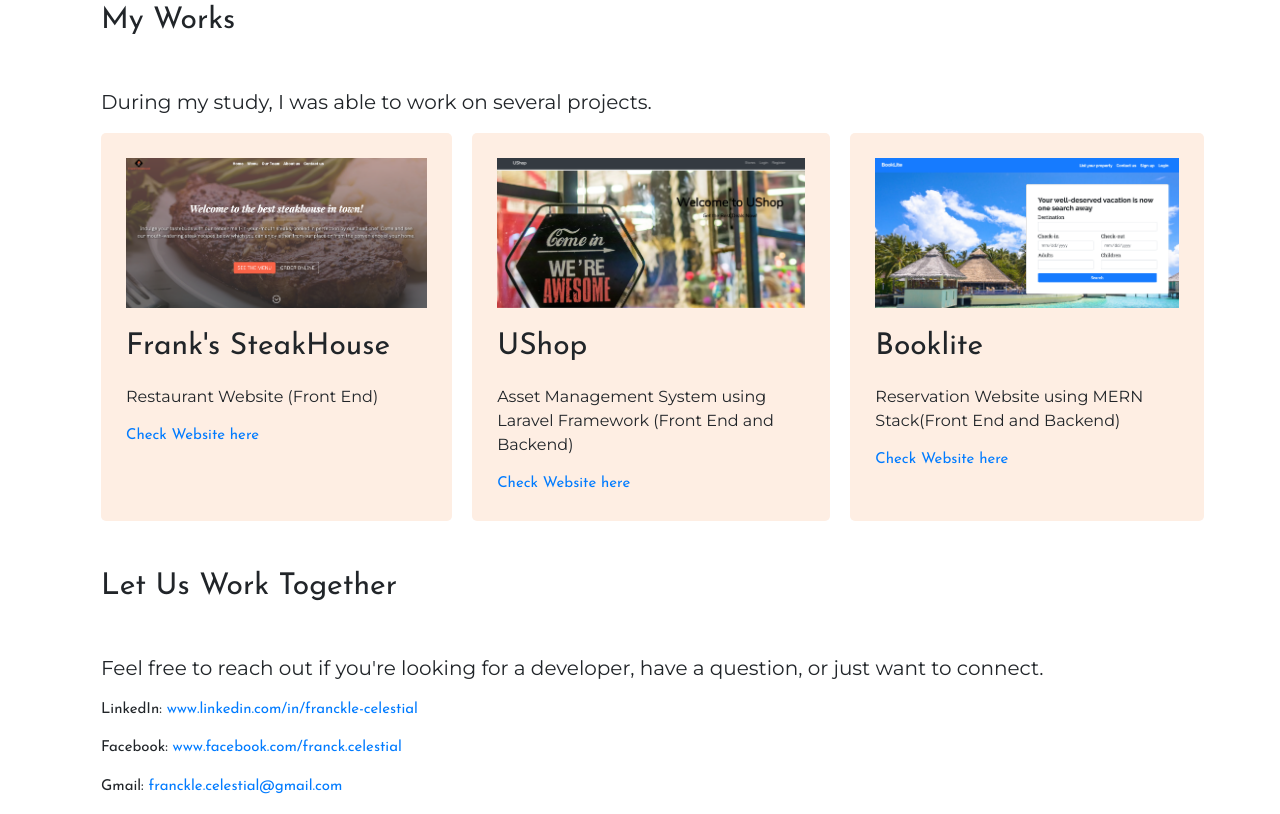
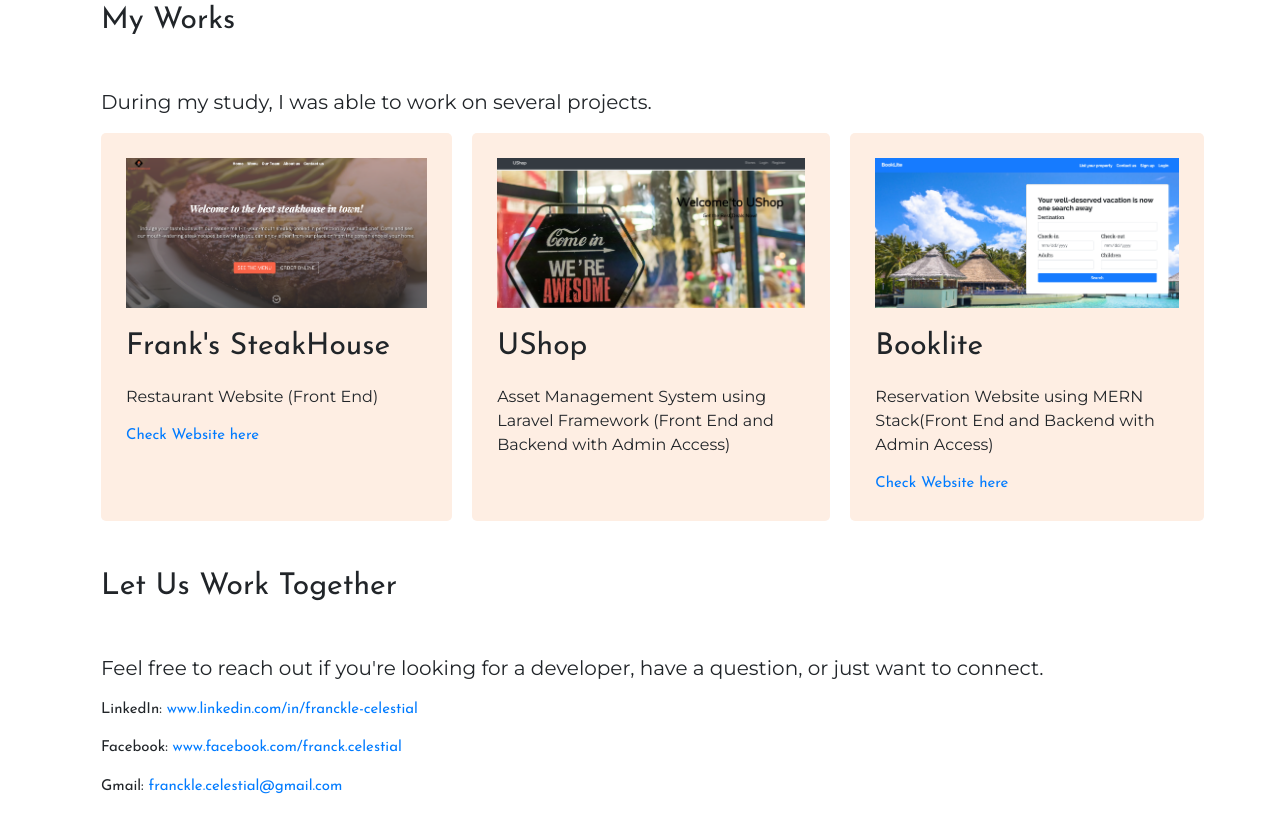
Before and after one commit to franck1029/myportfolio, a plain HTML site: page index.html in a window 1280 px wide. Shown: the part 1164-1978 px from the top of the page. Drawn offline with nearby package versions, Linux system fonts and the light colour scheme.

Commit message:
updated links

```diff
--- a/index.html
+++ b/index.html
@@ -149,20 +149,15 @@
             <p class="mt-3 mediumFont">UShop</p>
             <p class="">
               Asset Management System using Laravel Framework (Front End and
-              Backend)
+              Backend with Admin Access)
             </p>
-            <a
-              href="http://ushopecommerce.herokuapp.com/"
-              target="_blank"
-              class="blackText"
-              >Check Website here</a
-            >
           </div>
           <div class="card-container">
             <img src="./images/BookLite.png" alt="" class="imageScale3" />
             <p class="mt-3 mediumFont">Booklite</p>
             <p class="">
-              Reservation Website using MERN Stack(Front End and Backend)
+              Reservation Website using MERN Stack(Front End and Backend with
+              Admin Access)
             </p>
             <a
               href="https://nameless-hamlet-52412.herokuapp.com/"
```
